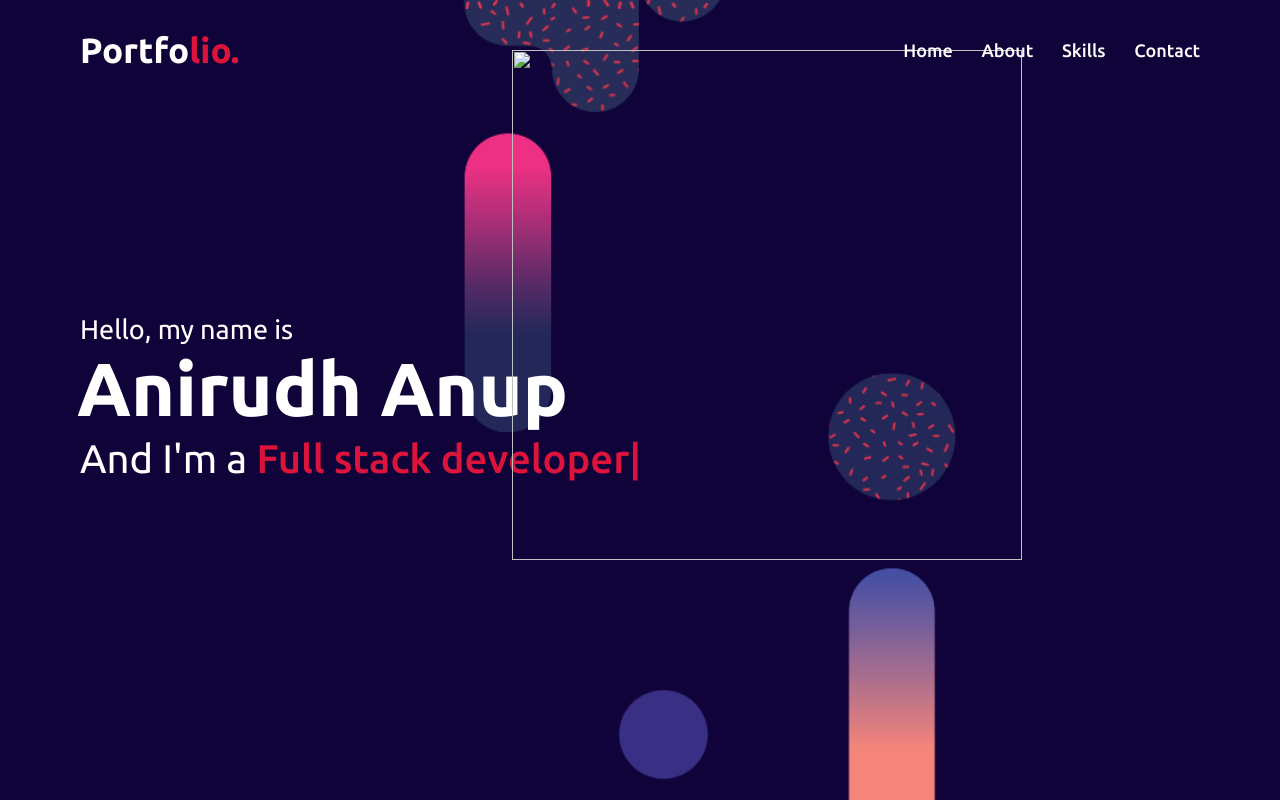
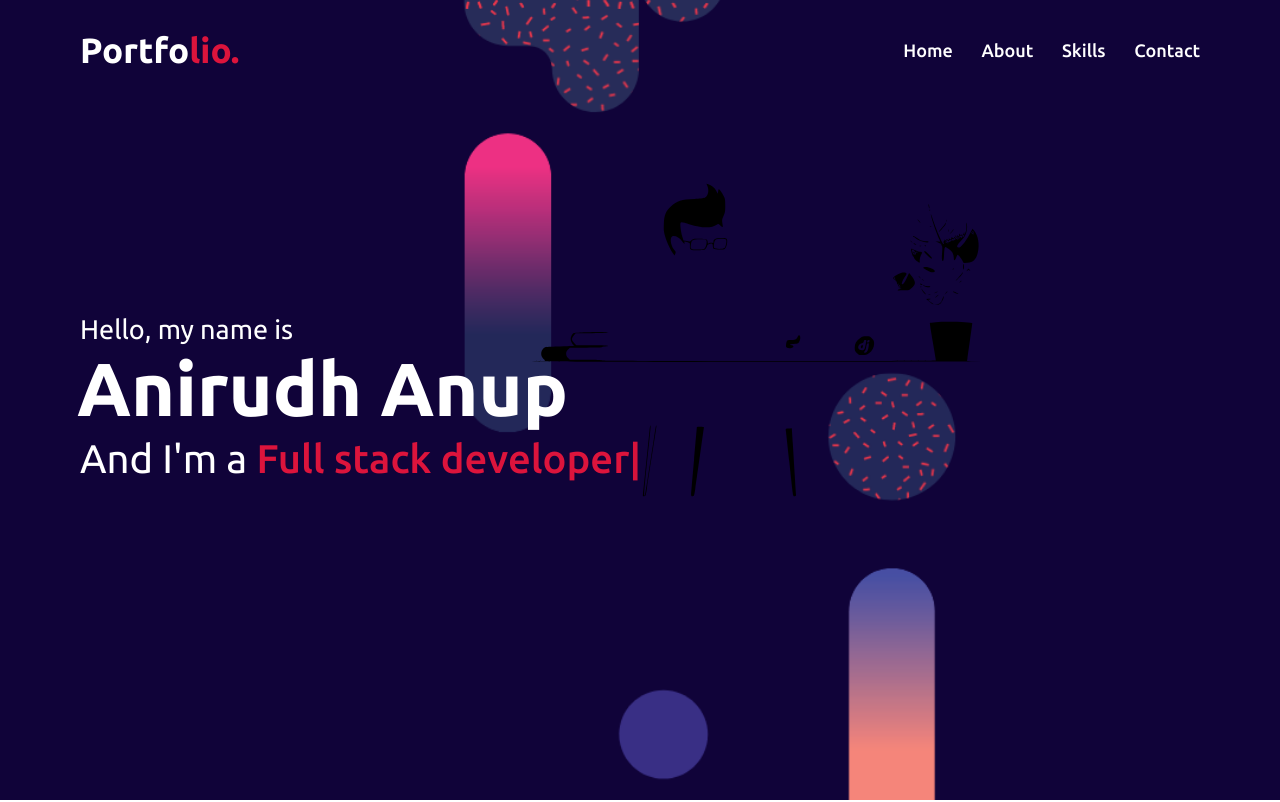
Before and after one commit to qwe123coder/qwe123pro.io, a plain HTML site: page index.html in a window 1280 px wide. Shown: the top 802 px of the page. Drawn offline with nearby package versions, Linux system fonts and the light colour scheme.

Commit message:
Update index.html

```diff
--- a/index.html
+++ b/index.html
@@ -40,7 +40,7 @@
                 <div class="text-1">Hello, my name is</div>
                 <div class="text-2">Anirudh Anup</div>
                 <div class="text-3">And I'm a <span class="typing"></span></div>
-                <p class='hello'><img src="image/122.svg" alt="" width="510" height="510"></p>
+                <p class='hello'><img src="images/122.svg" alt="" width="510" height="510"></p>
 
             </div>
         </div>
```
